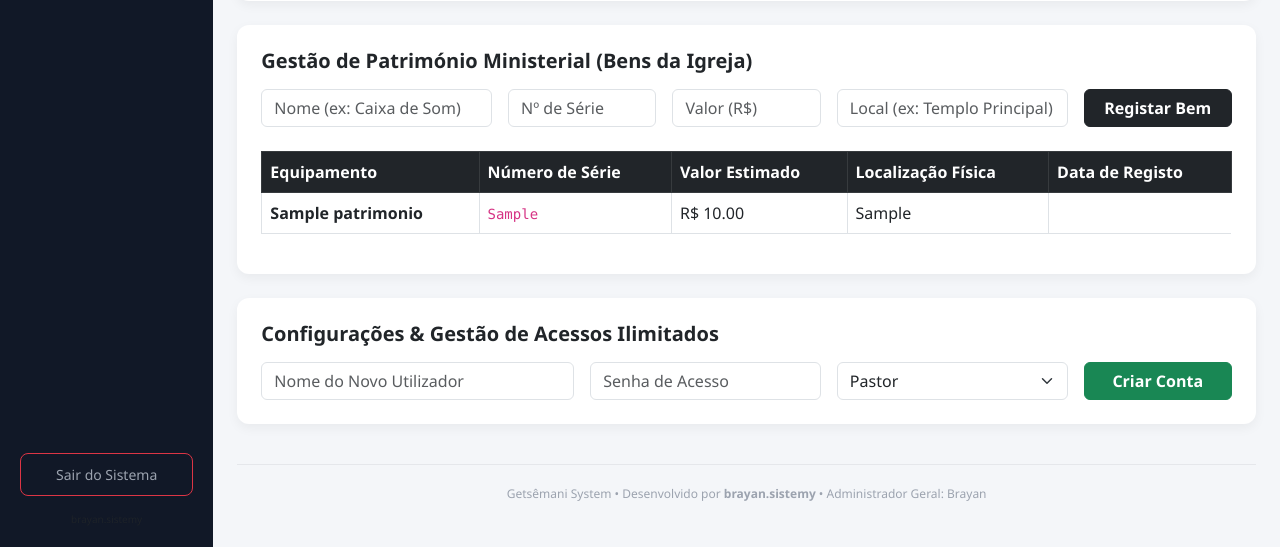
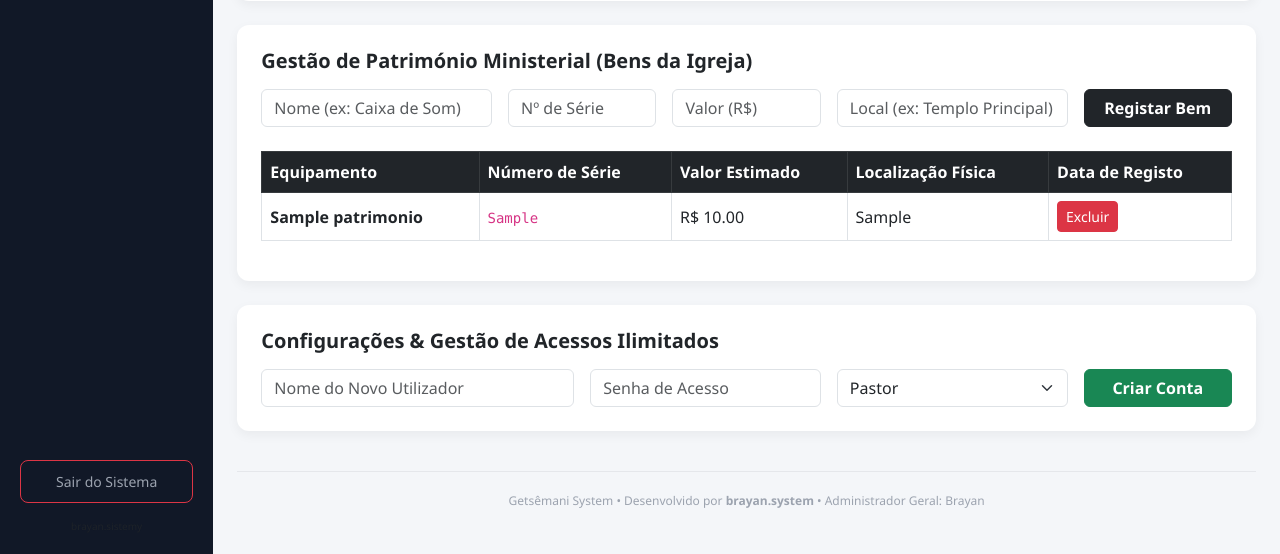
Before and after one commit to brayancanuto2023-hash/getsemani-system, a Flask app: page / in a window 1280 px wide. Shown: the part 1027-1581 px from the top of the page. Run offline with Flask 3, Linux system fonts and the light colour scheme; the visitor is signed in with stand-in values (Sample User, id 1); data comes from the database, SQL or seed files in the repository; tables that the repository leaves empty hold one stand-in row (values such as "Sample post").

Commit message:
Update index.html

```diff
--- a/templates/index.html
+++ b/templates/index.html
@@ -423,6 +423,11 @@
                                 <td>R$ {{ "%.2f"|format(p[3]) }}</td>
 
                                 <td>{{ p[4] }}</td>
+                                <td>
+                <form action="{{ url_for('excluir', id=p[0]) }}" method="POST" style="display:inline;">
+                    <button type="submit" class="btn btn-danger btn-sm" onclick="return confirm('Tem certeza que deseja excluir?')">Excluir</button>
+                </form>
+            </td>
 
                             </tr>
 
@@ -498,7 +503,7 @@
 
             <div class="watermark-footer">
 
-                Getsêmani System &bull; Desenvolvido por <strong>brayan.sistemy</strong> &bull; Administrador Geral: Brayan
+                Getsêmani System &bull; Desenvolvido por <strong>brayan.system</strong> &bull; Administrador Geral: Brayan
 
             </div>
 
```
